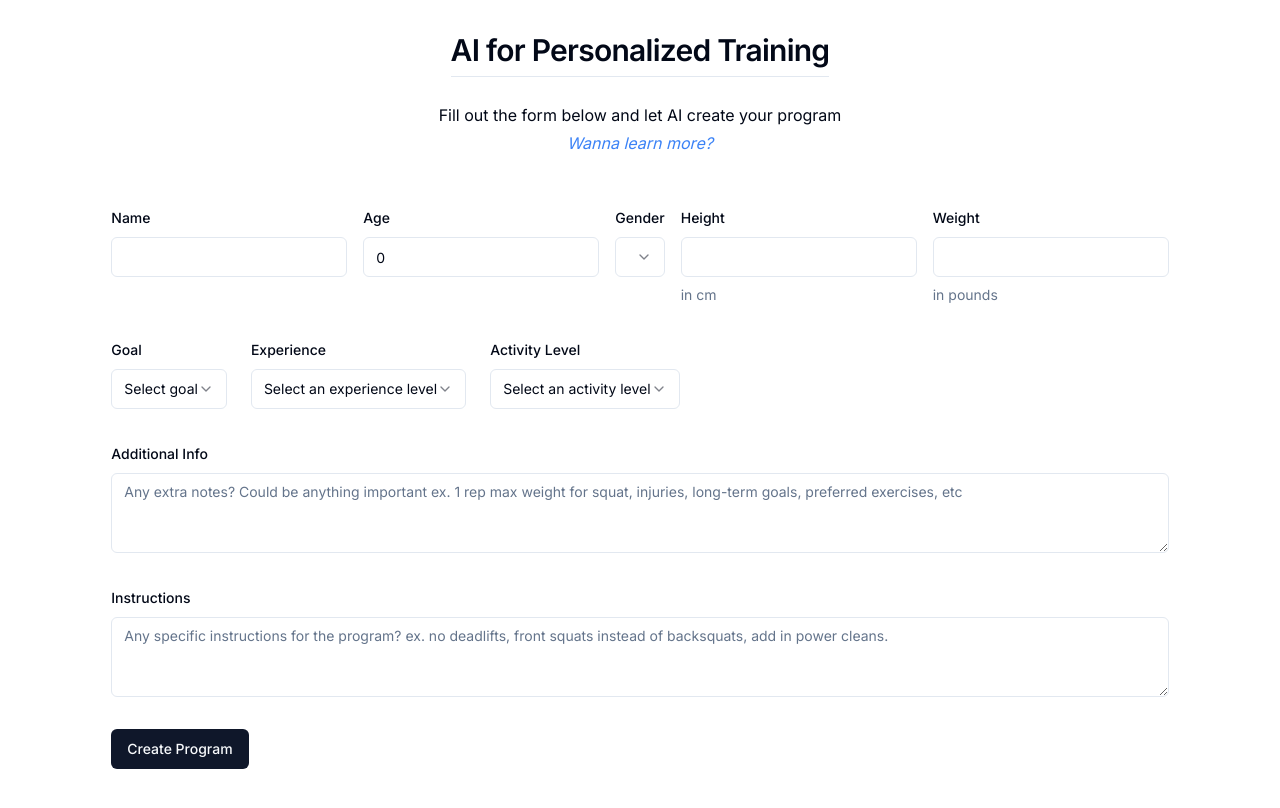
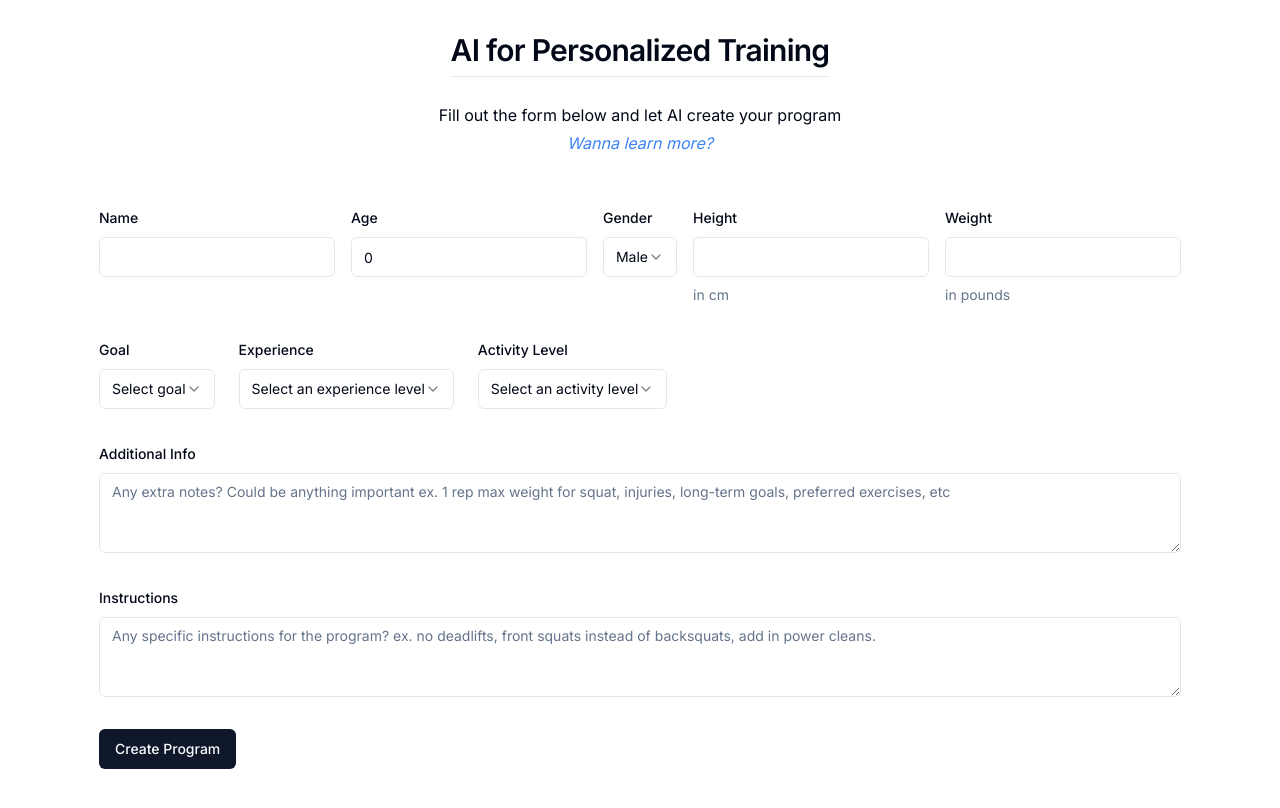
Before and after one commit to achen2089/practical-training, a Next.js app: page / in a window 1280 px wide. Shown: the top 808 px of the page. Built offline with nearby package versions, Linux system fonts and the light colour scheme.

Commit message:
fix form default for value for gender

```diff
--- a/components/ProfileForm.tsx
+++ b/components/ProfileForm.tsx
@@ -40,7 +40,7 @@ export const ProfileForm: React.FC = () => {
         defaultValues: {
             clientName: "",
             age: "0",
-            gender: "male",
+            gender: "Male",
             height: "",
             weight: "",
             goal: "",
```
